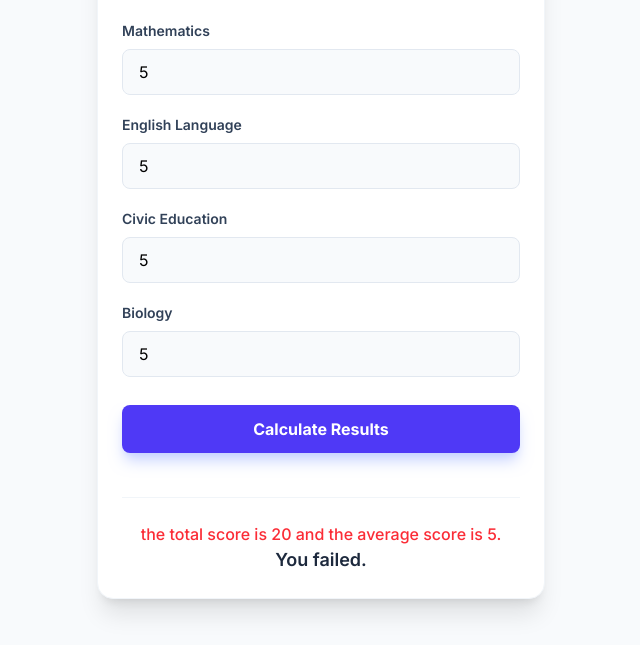
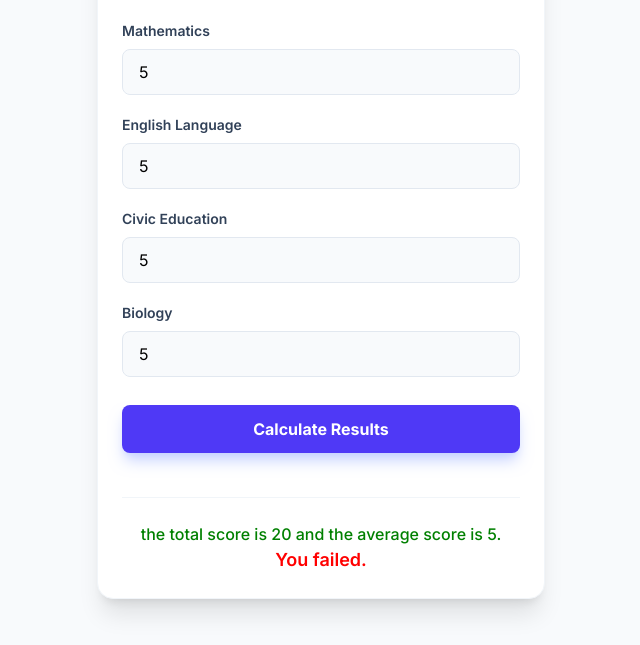
Before and after one commit to badmusolamilekan/grade_evaluator, a plain HTML site: page index.html in a window 1280 px wide. Both pictures are taken after typing "5", "5", "5", "5" into the empty fields and a click on the button "Calculate Results". Shown: the part 155-800 px from the top of the page, without its empty margins (319-959 px from the left). Drawn offline with nearby package versions, Linux system fonts and the light colour scheme.

Commit message:
Student Grade Evaluator

```diff
--- a/evalution.js
+++ b/evalution.js
@@ -40,12 +40,14 @@ gradeForm.addEventListener("submit", function (e) {
 
   const total = math + eng + civic + biology;
   const average = (math + eng + civic + biology) / 4;
-  let  grade =  document.getElementById("valueResult");
+  let grade = document.getElementById("valueResult");
   result.innerHTML = `the total  score is ${total} and the average score is ${average}.`;
-  if(average >= 50){
+  result.style.color = "green"
+  if (average >= 50) {
     grade.innerHTML = "You passed.";
-  }
-  else{
+    grade.style.color = "green";
+  } else {
     grade.innerHTML = "You failed.";
+    grade.style.color = "red";
   }
 });
```
Also changed, not shown: index.html (+1 -1 lines).
